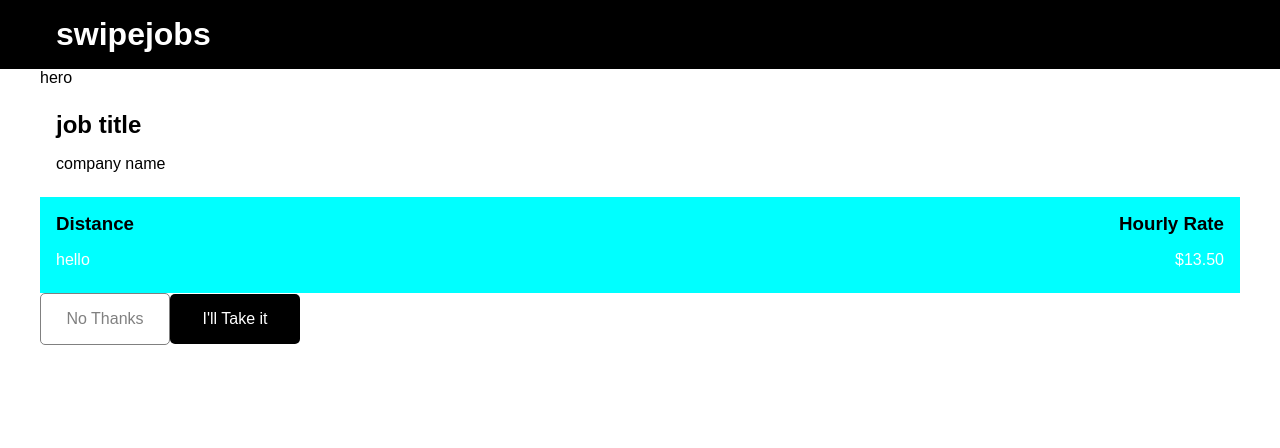
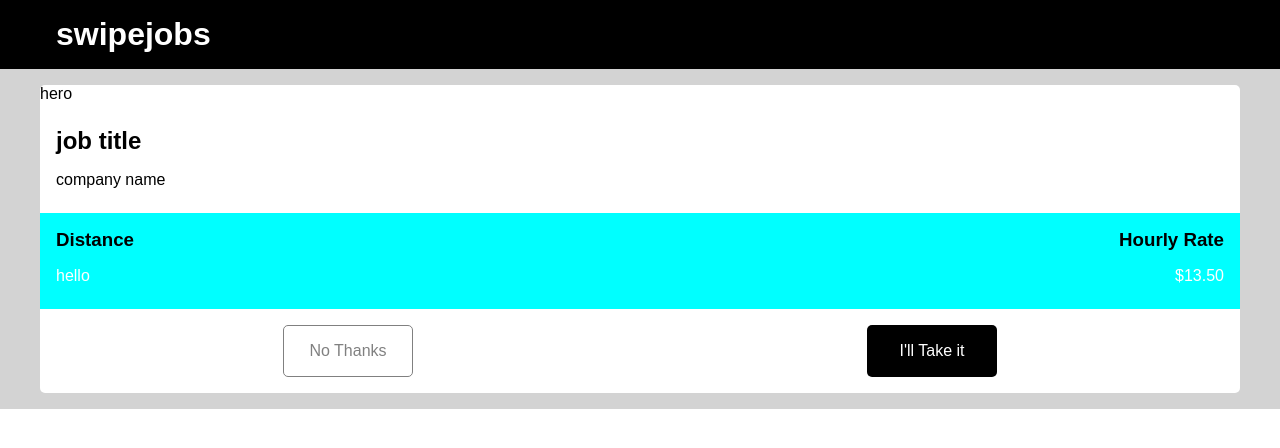
Before and after one commit to moiscraycray/swipeJobs, a React (Create React App) app: page / in a window 1280 px wide. Shown: the top 448 px of the page. Built offline with nearby package versions, Linux system fonts and the light colour scheme; no server answers.

Commit message:
Add grey background and add padding styles

```diff
--- a/src/App/App.js
+++ b/src/App/App.js
@@ -20,9 +20,11 @@ const App = ({ fetchUser, fetchMatches, user, matches }) => {
       <Header
         user={user}
       />
-      <JobDetails
-        strings={strings}
-      />
+      <div className="light-grey-background">
+        <JobDetails
+          strings={strings}
+        />
+      </div>
     </>
   );
 }
--- a/src/App/App.scss
+++ b/src/App/App.scss
@@ -59,3 +59,8 @@ p, a, li {
     max-width: 1600px;
   }
 }
+
+.light-grey-background {
+  background-color: lightgrey;
+  padding: 1rem;
+}
--- a/src/components/JobDetails/JobDetails.scss
+++ b/src/components/JobDetails/JobDetails.scss
@@ -1,4 +1,10 @@
-.buttons {
-  display: flex;
-  justify-content: space-around;
+.job-details-container {
+  background-color: white;
+  border-radius: 5px;
+
+  .buttons {
+    display: flex;
+    justify-content: space-around;
+    padding: 1rem;
+  }
 }
--- a/src/components/JobDetails/index.js
+++ b/src/components/JobDetails/index.js
@@ -5,10 +5,11 @@ import JobTitle from '../JobTitle';
 import Button from '../Button';
 import ColorBack from '../ColorBack';
 
+import './JobDetails.scss';
+
 const JobDetails = ({ strings }) => {
   return (
-    <>
-      <div className="container">
+    <div className="container job-details-container">
       <HeroImage />
       <JobTitle />
       <ColorBack>
@@ -31,7 +32,6 @@ const JobDetails = ({ strings }) => {
         />
       </div>
     </div>
-    </>
   )
 }
 
```
Lines whose indentation alone changed are shown as unchanged.
